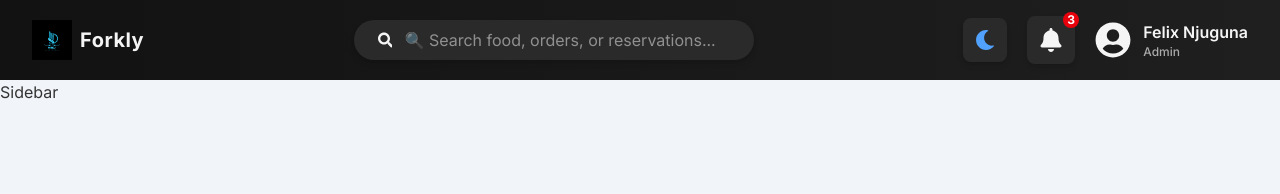
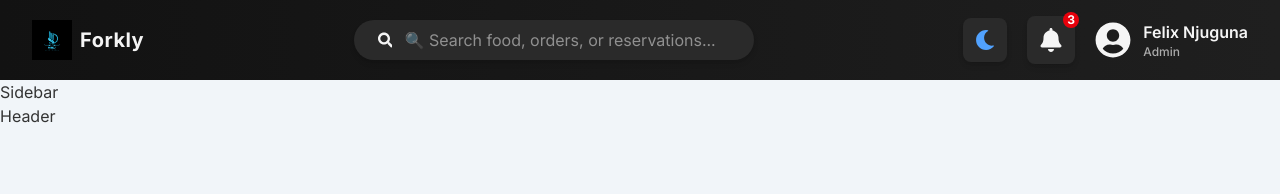
Before and after one commit to FlxBot001/pos_system, a React (Vite) app: page / in a window 1280 px wide. Shown: the top 194 px of the page. Built offline with nearby package versions, Linux system fonts and the light colour scheme.

Commit message:
Updated header component

```diff
--- /dev/null
+++ b/src/layouts/Header.jsx
@@ -0,0 +1,7 @@
+import React from 'react'
+
+export const Header = () => {
+  return (
+    <header>Header</header>
+  )
+}
--- a/src/routes/layout.jsx
+++ b/src/routes/layout.jsx
@@ -1,11 +1,18 @@
 // eslint-disable-next-line no-unused-vars
 import React from 'react';
 import { Sidebar } from '../layouts/Sidebar';
+import { cn } from "../utils/cn";
+import { Header } from '../layouts/Header';
 
 const Layout = () => {
   return (
     <div className="min-h-screen bg-slate-100 transition-colors dark:bg-slate-900">
         <Sidebar />
+        <div className={cn(
+            "transition-[margin] duration-300"
+        )}>
+            <Header />
+        </div>
     </div>
   )
 }
```
